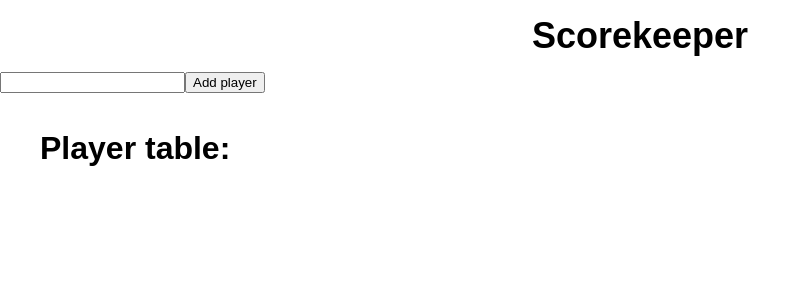
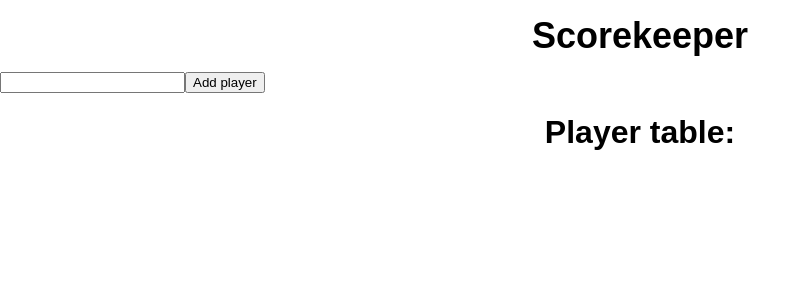
Before and after one commit to katarzynaprojekty/zadanie24.6, a React (Create React App) app: page / in a window 1280 px wide. Shown: the top 300 px of the page, without its empty margins (0-811 px from the left). Built offline with nearby package versions, Linux system fonts and the light colour scheme.

Commit message:
Add style to PlayerList

```diff
--- a/src/components/PlayersList/PlayersList.css
+++ b/src/components/PlayersList/PlayersList.css
@@ -0,0 +1,9 @@
+.PlayersList {
+    margin: 25px 0;
+    list-style-type: none;
+    display: flex;
+    flex-direction: column;
+    align-items: center;
+    justify-content: center;
+    margin: 0 40px 0 0;
+}
```
